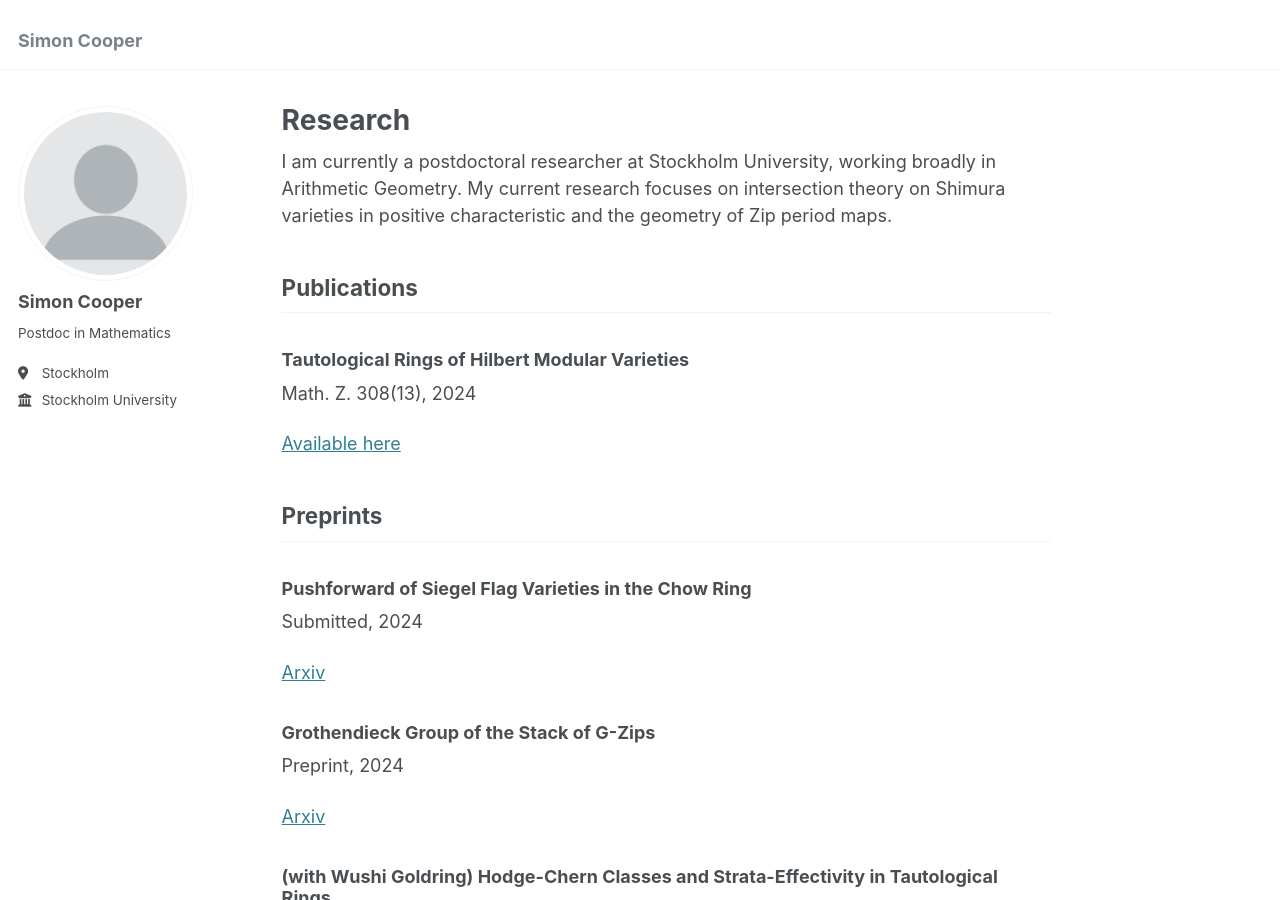
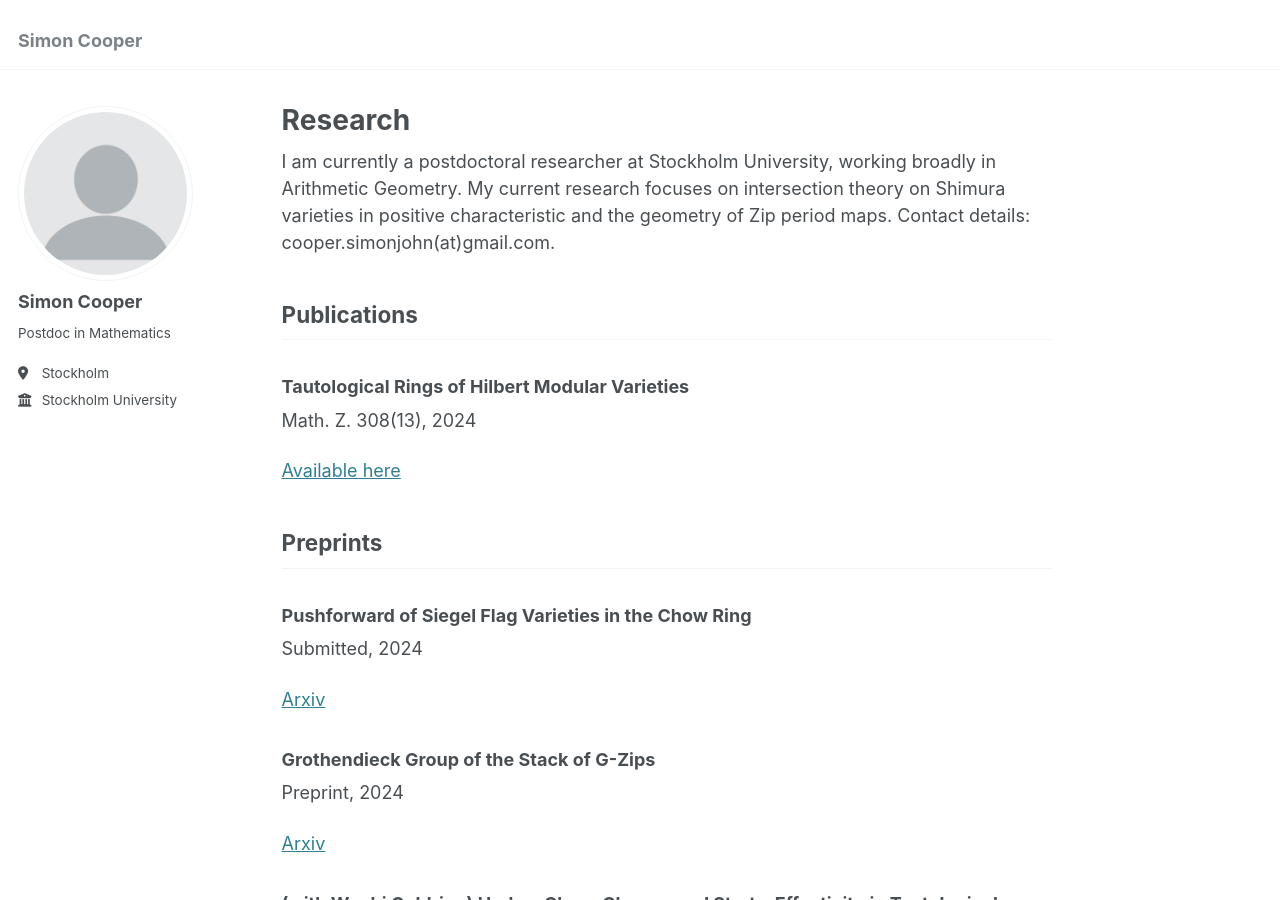
Before and after one commit to s-j-cooper/s-j-cooper.github.io, a Jekyll site: the page built from _pages/about.md, in a window 1280 px wide and 900 px high. Built offline with Jekyll 4.4.1, drawn with Linux system fonts in a browser that asks for light colours.

Commit message:
Update about.md

```diff
--- a/_pages/about.md
+++ b/_pages/about.md
@@ -7,7 +7,7 @@ redirect_from:
   - /about/
   - /about.html
 ---
-I am currently a postdoctoral researcher at Stockholm University, working broadly in Arithmetic Geometry. My current research focuses on intersection theory on Shimura varieties in positive characteristic and the geometry of Zip period maps.
+I am currently a postdoctoral researcher at Stockholm University, working broadly in Arithmetic Geometry. My current research focuses on intersection theory on Shimura varieties in positive characteristic and the geometry of Zip period maps. Contact details: cooper.simonjohn(at)gmail.com.
 
 ## Publications
 ### Tautological Rings of Hilbert Modular Varieties
```
